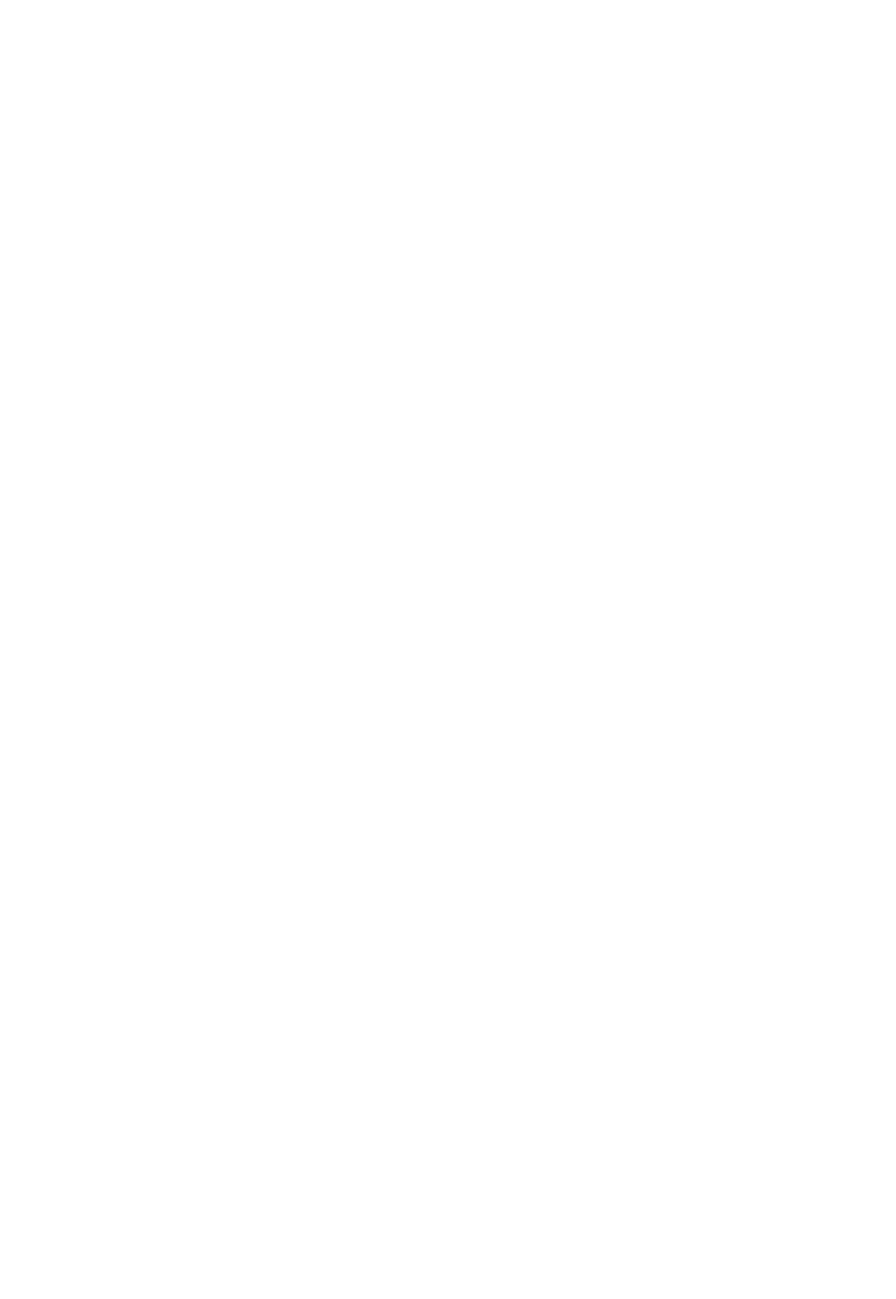
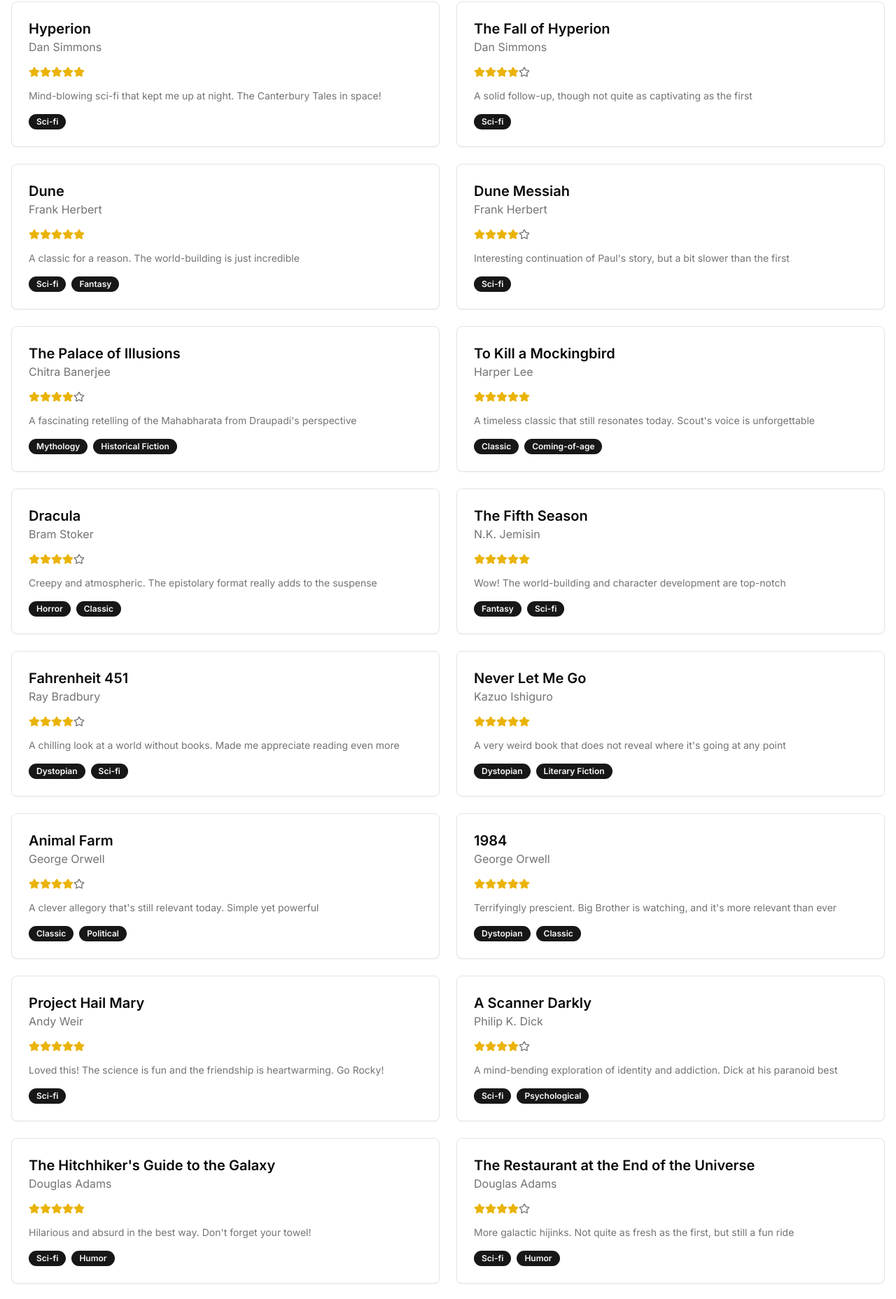
Before and after one commit to palodaman/website, a Next.js app: page /reading in a window 1280 px wide. Shown: the part 819-2675 px from the top of the page at 70% size. Before the commit the page ends 800 px from the top, so only its background shows below. Built offline with nearby package versions, Linux system fonts and the light colour scheme.

Commit message:
updated reading list

```diff
--- a/app/reading/page.tsx
+++ b/app/reading/page.tsx
@@ -7,38 +7,207 @@ import { StarIcon } from 'lucide-react';
 
 const books = [
   {
+    title: 'The Shiva Trilogy',
+    author: 'Amish Tripathi',
+    rating: 4,
+    review: 'I did enjoy how he tried to de-mythicise it, and how there are “real” explanations for the myths',
+    categories: ['Mythology', 'Historical Fiction'],
+  },
+  {
     title: 'Tuesdays With Morrie',
     author: 'Mitch Albom',
     rating: 5,
-    review: 'A very feel good book that makes you realize how granted you have taken the life for',
-    category: 'Life',
+    review: 'A feel good book that left me with a very fresh view on life',
+    categories: ['Life', 'Philosophy'],
   },
   {
     title: 'The Three Body Problem Trilogy',
     author: 'Cixin Liu',
     rating: 4,
     review: 'Some disgusting, terrifying ideas about what lies in the intergalactic space out there',
-    category: 'Sci-fi',
+    categories: ['Sci-fi', 'Space'],
   },
   {
     title: 'Stories of Your Life and Others',
     author: 'Ed Chiang',
     rating: 5,
     review: 'A bunch of very good imaginitive plots that left my mind boggled',
-    category: 'Sci-fi',
+    categories: ['Sci-fi', 'Short Stories'],
+  },
+  {
+    title: 'Hyperion',
+    author: 'Dan Simmons',
+    rating: 5,
+    review: 'Mind-blowing sci-fi that kept me up at night. The Canterbury Tales in space!',
+    categories: ['Sci-fi'],
+  },
+  {
+    title: 'The Fall of Hyperion',
+    author: 'Dan Simmons',
+    rating: 4,
+    review: 'A solid follow-up, though not quite as captivating as the first',
+    categories: ['Sci-fi'],
+  },
+  {
+    title: 'Dune',
+    author: 'Frank Herbert',
+    rating: 5,
+    review: 'A classic for a reason. The world-building is just incredible',
+    categories: ['Sci-fi', 'Fantasy'],
+  },
+  {
+    title: 'Dune Messiah',
+    author: 'Frank Herbert',
+    rating: 4,
+    review: 'Interesting continuation of Paul\'s story, but a bit slower than the first',
+    categories: ['Sci-fi'],
+  },
+  {
+    title: 'The Palace of Illusions',
+    author: 'Chitra Banerjee',
+    rating: 4,
+    review: 'A fascinating retelling of the Mahabharata from Draupadi\'s perspective',
+    categories: ['Mythology', 'Historical Fiction'],
+  },
+  {
+    title: 'To Kill a Mockingbird',
+    author: 'Harper Lee',
+    rating: 5,
+    review: 'A timeless classic that still resonates today. Scout\'s voice is unforgettable',
+    categories: ['Classic', 'Coming-of-age'],
+  },
+  {
+    title: 'Dracula',
+    author: 'Bram Stoker',
+    rating: 4,
+    review: 'Creepy and atmospheric. The epistolary format really adds to the suspense',
+    categories: ['Horror', 'Classic'],
+  },
+  {
+    title: 'The Fifth Season',
+    author: 'N.K. Jemisin',
+    rating: 5,
+    review: 'Wow! The world-building and character development are top-notch',
+    categories: ['Fantasy', 'Sci-fi'],
+  },
+  {
+    title: 'Fahrenheit 451',
+    author: 'Ray Bradbury',
+    rating: 4,
+    review: 'A chilling look at a world without books. Made me appreciate reading even more',
+    categories: ['Dystopian', 'Sci-fi'],
+  },
+  {
+    title: 'Never Let Me Go',
+    author: 'Kazuo Ishiguro',
+    rating: 5,
+    review: 'A very weird book that does not reveal where it\'s going at any point',
+    categories: ['Dystopian', 'Literary Fiction'],
+  },
+  {
+    title: 'Animal Farm',
+    author: 'George Orwell',
+    rating: 4,
+    review: 'A clever allegory that\'s still relevant today. Simple yet powerful',
+    categories: ['Classic', 'Political'],
+  },
+  {
+    title: '1984',
+    author: 'George Orwell',
+    rating: 5,
+    review: 'Terrifyingly prescient. Big Brother is watching, and it\'s more relevant than ever',
+    categories: ['Dystopian', 'Classic'],
+  },
+  {
+    title: 'Project Hail Mary',
+    author: 'Andy Weir',
+    rating: 5,
+    review: 'Loved this! The science is fun and the friendship is heartwarming. Go Rocky!',
+    categories: ['Sci-fi'],
+  },
+  {
+    title: 'A Scanner Darkly',
+    author: 'Philip K. Dick',
+    rating: 4,
+    review: 'A mind-bending exploration of identity and addiction. Dick at his paranoid best',
+    categories: ['Sci-fi', 'Psychological'],
+  },
+  {
+    title: 'The Hitchhiker\'s Guide to the Galaxy',
+    author: 'Douglas Adams',
+    rating: 5,
+    review: 'Hilarious and absurd in the best way. Don\'t forget your towel!',
+    categories: ['Sci-fi', 'Humor'],
+  },
+  {
+    title: 'The Restaurant at the End of the Universe',
+    author: 'Douglas Adams',
+    rating: 4,
+    review: 'More galactic hijinks. Not quite as fresh as the first, but still a fun ride',
+    categories: ['Sci-fi', 'Humor'],
+  },
+  {
+    title: 'The Talented Mr. Ripley',
+    author: 'Patricia Highsmith',
+    rating: 3,
+    review: 'A tense psychological but predictable thriller. Ripley is a fascinating, if disturbing, character',
+    categories: ['Thriller', 'Crime'],
+  },
+  {
+    title: 'Mexican Gothic',
+    author: 'Silvia Moreno-Garcia',
+    rating: 4,
+    review: 'Creepy and atmospheric. A fresh take on the gothic horror genre',
+    categories: ['Horror', 'Gothic'],
+  },
+  {
+    title: 'The Hunger Games Trilogy',
+    author: 'Suzanne Collins',
+    rating: 4,
+    review: 'The plot is quite interesting',
+    categories: ['Fiction'],
+  },
+  {
+    title: 'The Bluest Eye',
+    author: 'Toni Morrison',
+    rating: 5,
+    review: 'Powerful and heartbreaking. Morrison\'s prose is simply beautiful',
+    categories: ['Literary Fiction'],
+  },
+  {
+    title: 'Frankenstein',
+    author: 'Mary Shelley',
+    rating: 4,
+    review: 'A classic for a reason. The themes of creation and responsibility are timeless',
+    categories: ['Classic', 'Horror'],
+  },
+  {
+    title: 'Don\'t Be Evil',
+    author: 'Rana Foroohar',
+    rating: 4,
+    review: 'An eye-opening look at Big Tech. Made me deactivate my instagram account',
+    categories: ['Non-fiction', 'Technology'],
+  },
+  {
+    title: 'Sapiens',
+    author: 'Yuval Noah Harari',
+    rating: 5,
+    review: 'Fascinating overview of human history. Changed how I think about our species',
+    categories: ['Non-fiction', 'History'],
   }
-  //more books here
+
+  //add more books here
 ];
 
 export default function Reading() {
   const [selectedCategory, setSelectedCategory] = useState<string | null>(null);
 
   const categories = Array.from(
-    new Set(books.map((book) => book.category))
+    new Set(books.flatMap((book) => book.categories))
   );
 
   const filteredBooks = selectedCategory
-    ? books.filter((book) => book.category === selectedCategory)
+    ? books.filter((book) => book.categories.includes(selectedCategory))
     : books;
 
   return (
@@ -94,7 +263,11 @@ export default function Reading() {
                 ))}
               </div>
               <p className="text-sm text-muted-foreground">{book.review}</p>
-              <Badge>{book.category}</Badge>
+              <div className="flex flex-wrap gap-2">
+                {book.categories.map((category) => (
+                  <Badge key={category}>{category}</Badge>
+                ))}
+              </div>
             </div>
           </Card>
         ))}
--- a/app/resume/page.tsx
+++ b/app/resume/page.tsx
@@ -36,7 +36,7 @@ export default function Resume() {
           <div className="flex justify-between">
             <div>
               <h3 className="text-lg font-semibold">Teaching Assistant for Italian Food History (ITAL300) </h3>
-              <p className="text-muted-foreground">University of Victoria </p>
+              <p className="font-semibold">University of Victoria </p>
             </div>
             <p className="text-muted-foreground"> Sep 2024 - Dec 2024</p>
           </div>
@@ -51,7 +51,7 @@ export default function Resume() {
           <div className="flex justify-between">
             <div>
               <h3 className="text-lg font-semibold">UVic Bound Student Leader </h3>
-              <p className="text-muted-foreground">Global Community, University of Victoria </p>
+              <p className="font-semibold">Global Community, University of Victoria </p>
             </div>
             <p className="text-muted-foreground"> Sep 2023 - Oct 2024</p>
           </div>
@@ -68,7 +68,7 @@ export default function Resume() {
           <div className="flex justify-between">
             <div>
               <h3 className="text-lg font-semibold">Data Engineering Co-op</h3>
-              <p className="text-muted-foreground">Ingrooves Music Group</p>
+              <p className="font-semibold">Ingrooves Music Group</p>
             </div>
             <p className="text-muted-foreground"> May 2023 - Aug 2023</p>
           </div>
@@ -87,7 +87,7 @@ export default function Resume() {
           <div className="flex justify-between">
             <div>
               <h3 className="text-lg font-semibold">Quality Engineer</h3>
-              <p className="text-muted-foreground">Dometic</p>
+              <p className="font-semibold">Dometic</p>
             </div>
             <p className="text-muted-foreground"> Sep 2022 - Dec 2022</p>
           </div>
@@ -105,7 +105,7 @@ export default function Resume() {
           <div className="flex justify-between">
             <div>
               <h3 className="text-lg font-semibold">CST Go-Live Technical Support </h3>
-              <p className="text-muted-foreground">BC Children’s and Women’s Hospital </p>
+              <p className="font-semibold">BC Children’s and Women’s Hospital </p>
             </div>
             <p className="text-muted-foreground"> Sep 2022 - Dec 2022</p>
           </div>
@@ -122,7 +122,7 @@ export default function Resume() {
           <div className="flex justify-between">
             <div>
               <h3 className="text-lg font-semibold">Teaching Assistant for Engineering Economics (ECON180) </h3>
-              <p className="text-muted-foreground">University of Victoria </p>
+              <p className="font-semibold">University of Victoria </p>
             </div>
             <p className="text-muted-foreground"> Sep 2022 - Dec 2022</p>
           </div>
@@ -141,7 +141,7 @@ export default function Resume() {
       <section className="space-y-6">
         <h2 className="text-2xl font-semibold">Skills</h2>
         <div className="flex flex-wrap gap-2">
-          {['TypeScript', 'React', 'Next.js', 'Node.js', 'PostgreSQL', 'AWS', 'Docker', 'Kubernetes', 'Expo', 'React Native', 'Wordpress', 'Shell'].map((skill) => (
+          {['TypeScript', 'React', 'Next.js', 'Node.js', 'PostgreSQL', 'AWS', 'VectorDB', 'OpenAI', 'Docker', 'Kubernetes', 'Python','Expo', 'React Native', 'Wordpress', 'Yoast', 'Shell Scripting', 'Cloudinary','Rancher', 'GraphQL'].map((skill) => (
             <Badge key={skill} variant="secondary">
               {skill}
             </Badge>
@@ -162,7 +162,7 @@ export default function Resume() {
             </div>
             <p className="text-muted-foreground"> Sep 2020 - Present</p>
           </div>
-          <p className="text-muted-foreground">University of Victoria</p>
+          <p className="font-semibold">University of Victoria</p>
           <p className="text-muted-foreground">2020 - Present</p>
         </Card>
       </section>
```
